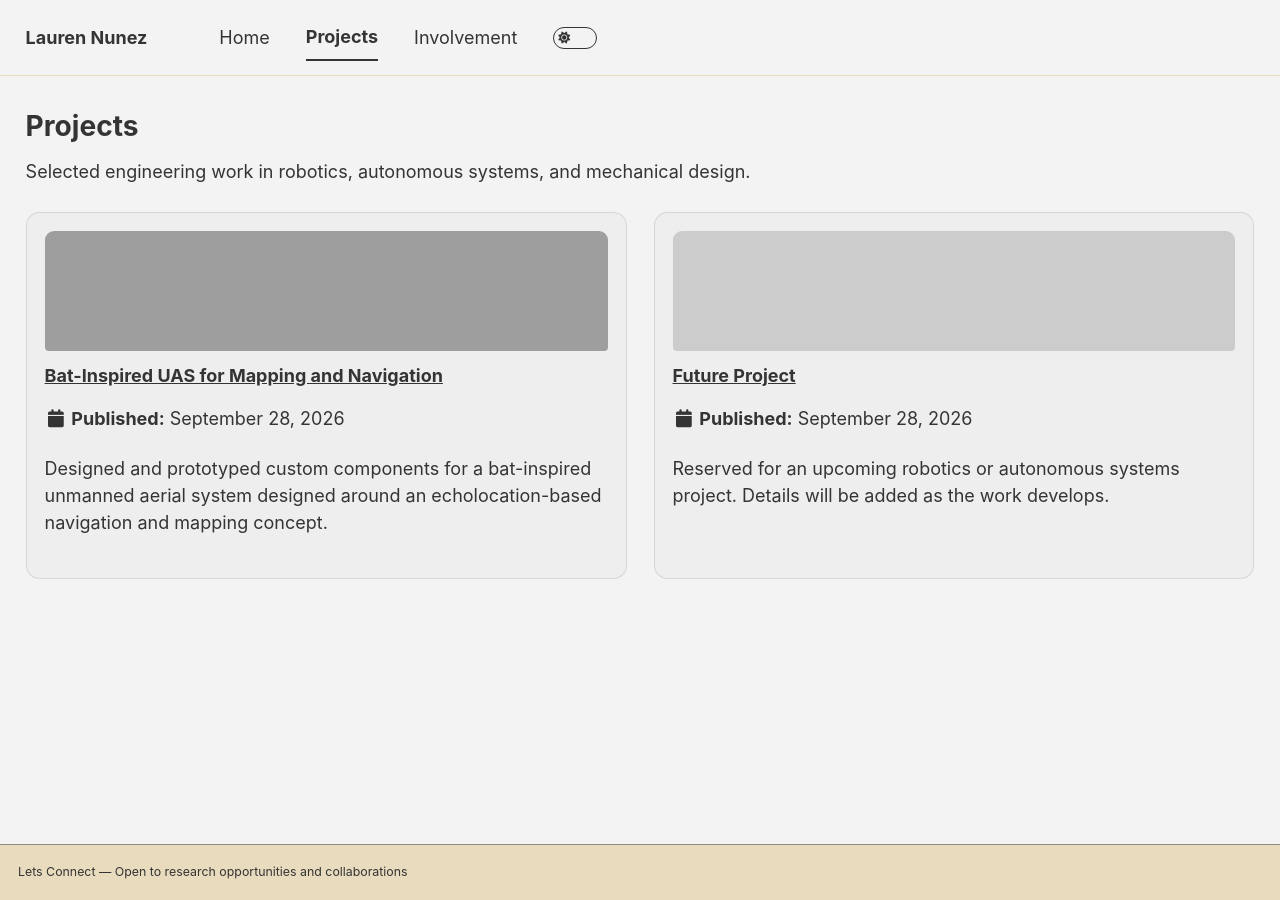
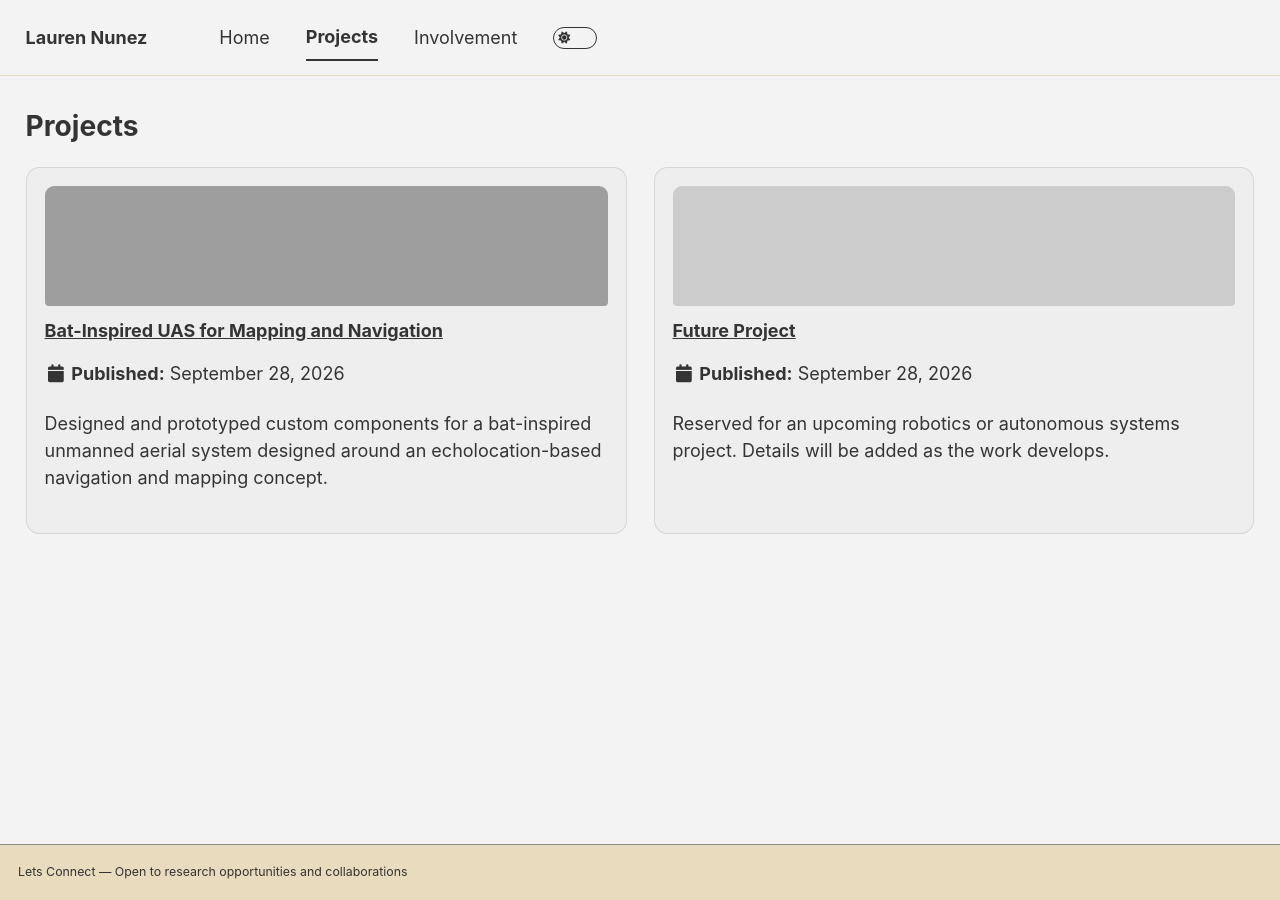
Before and after one commit to laurn156/laurn156.github.io, a Jekyll site: the page built from _pages/projects.md, in a window 1280 px wide. Built offline with Jekyll 4.4.1, drawn with Linux system fonts in a browser that asks for light colours; a style sheet for code colours, icons or effects is not loaded.

Commit message:
Remove the Projects intro sentence
Keeps the Projects page focused on the portfolio cards without an additional description.

```diff
--- a/_pages/projects.md
+++ b/_pages/projects.md
@@ -5,8 +5,6 @@ author_profile: false
 layout: archive
 ---
 
-Selected engineering work in robotics, autonomous systems, and mechanical design.
-
 <div class="project-grid">
 {% for post in site.portfolio %}
   {% include archive-single.html type="grid" %}
```
